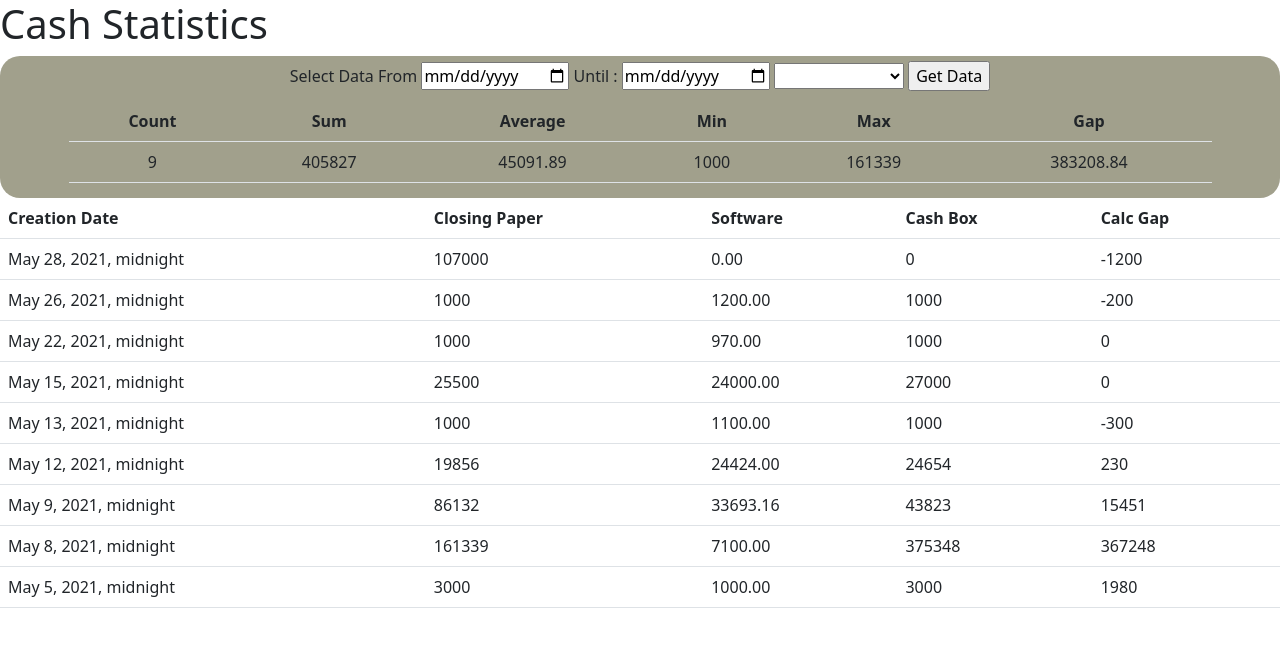
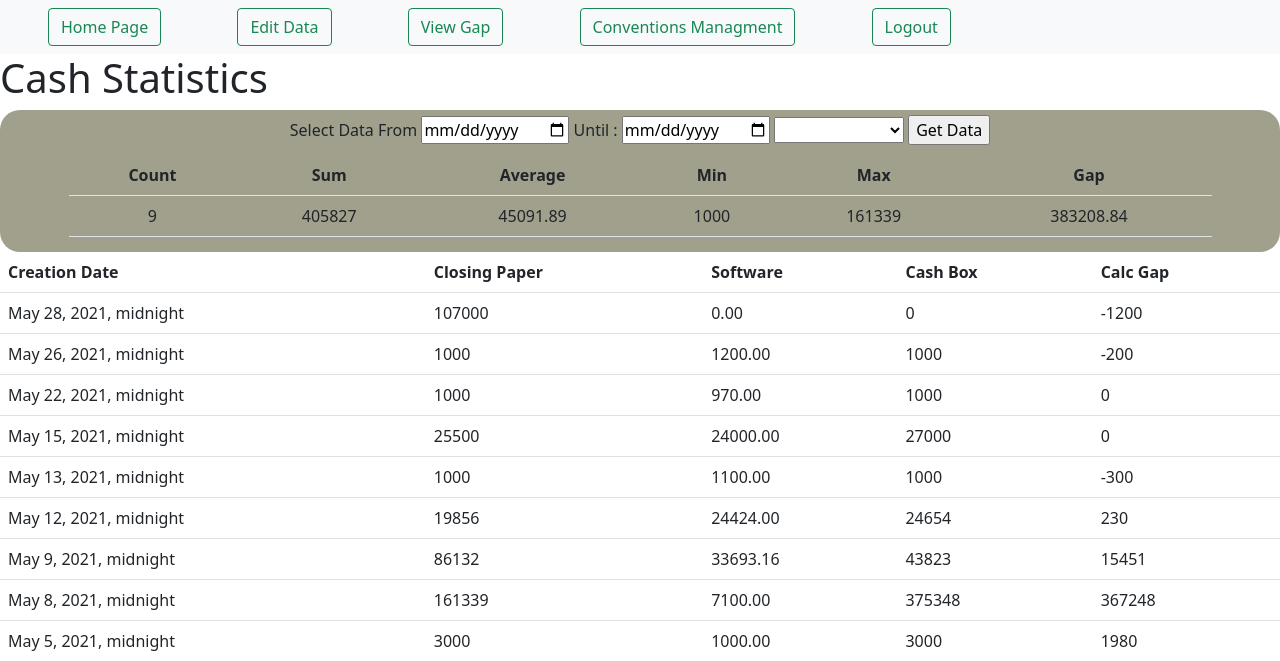
Before and after one commit to issamar/cmdDango, a Django app: page /cloture/cashstat/ in a window 1280 px wide. Shown: the top 661 px of the page. Run offline with Django 3.2, Linux system fonts and the light colour scheme; data comes from the database, SQL or seed files in the repository.

Commit message:
add nav bar to cashstat

```diff
--- a/cloture/templates/cashstat.html
+++ b/cloture/templates/cashstat.html
@@ -43,6 +43,18 @@
 	</script>
 </head>
 <body>
+	<nav class="navbar navbar-light bg-light">
+  		<div id="navdiv">
+  			<a href="{% url 'home' %}"><button class="btn btn-outline-success ms-5 me-4" type="button">Home Page</button></a>
+
+		    <a href="{% url 'visedit' %}"> <button class="btn btn-outline-success ms-5 me-4" type="button">Edit Data</button></a>
+			<a href="{% url 'visualiser' %}"><button class="btn btn-outline-success ms-5 me-4" type="button">View Gap</button></a>
+			<a href="{% url 'convention' %}"> <button class="btn btn-outline-success ms-5 me-4" type="button">Conventions Managment</button></button></a>
+		    <a href="{% url 'logout' %}"><button class="btn btn-outline-success ms-5 me-4" type="button">Logout</button></a>
+
+
+ 		</div>
+	</nav>
 	<h1> Cash Statistics </h1>
 	<div id="stat_container" class="container-fluid " >
 		<form method="POST" action="">{% csrf_token %}
--- a/cloture/views.py
+++ b/cloture/views.py
@@ -58,8 +58,6 @@
 	maxcash=max(get_maxcash)
 	get_all_gap = Closure.objects.all().aggregate(Sum('ecart'))
 	all_gap = round(get_all_gap['ecart__sum'],2)
-	print(get_all_gap)
-	sys.stdout.flush()
 	if request.method == 'POST':
 		data =  request.POST
 		usern= data['usern']
@@ -69,8 +67,6 @@
 
 		#count = Closure.objects.values(day=TruncDay('creation_date')).annotate(Count('creation_date')).count()
 		count = Closure.objects.filter(creation_date__gte=aware_sdate).filter(creation_date__lte=aware_edate).values(day=TruncDay('creation_date')).annotate(Count('creation_date')).count()
-		print(count)
-		sys.stdout.flush()
 		if count == 0:
 			messages.error(request,' You have no Data in This Range Of Time ')
 			return render(request,'cashstat.html', {'datas' : get_data,'users' : users})
@@ -85,8 +81,6 @@
 				pre_get_gap = Closure.objects.filter(creation_date__gte=aware_sdate).filter(creation_date__lte=aware_edate).aggregate(Sum('ecart'))
 				get_gap=round(pre_get_gap['ecart__sum'])
 				get_data = Closure.objects.filter(creation_date__gte=aware_sdate).filter(creation_date__lte=aware_edate).values(day=TruncDay('creation_date')).annotate(Sum('closure_paper'), Sum('wasfa'), Sum('real_money'), Sum('ecart')).order_by('-day')
-				print(get_data)
-				sys.stdout.flush()
 				return render(request,'cashstat.html',{'count' : count, 'cash' : cash, 'avg': avg,
 					'mincash' : min_cash,'maxcash':max_cash,'gap':get_gap, 'datas': get_data,
 					'users' : users})
@@ -101,8 +95,6 @@
 				pre_get_gap = Closure.objects.filter(creation_date__gte=aware_sdate).filter(creation_date__lte=aware_edate).filter(username__username=usern).aggregate(Sum('ecart'))
 				get_gap = round(pre_get_gap['ecart__sum'])
 				get_data = Closure.objects.filter(creation_date__gte=aware_sdate).filter(creation_date__lte=aware_edate).filter(username__username=usern).order_by('-creation_date')
-				print(get_data)
-				sys.stdout.flush()
 				return render(request, 'cashstat.html', {'users' : users, 'cash' : cash, 'count' : count,
 					'avg': avg,'mincash' : min_cash,'maxcash':max_cash,'gap':get_gap, 'sdata': get_data})
 	return render(request,'cashstat.html', {'datas' : get_data,'users' : users, 'count' :  count,
```
